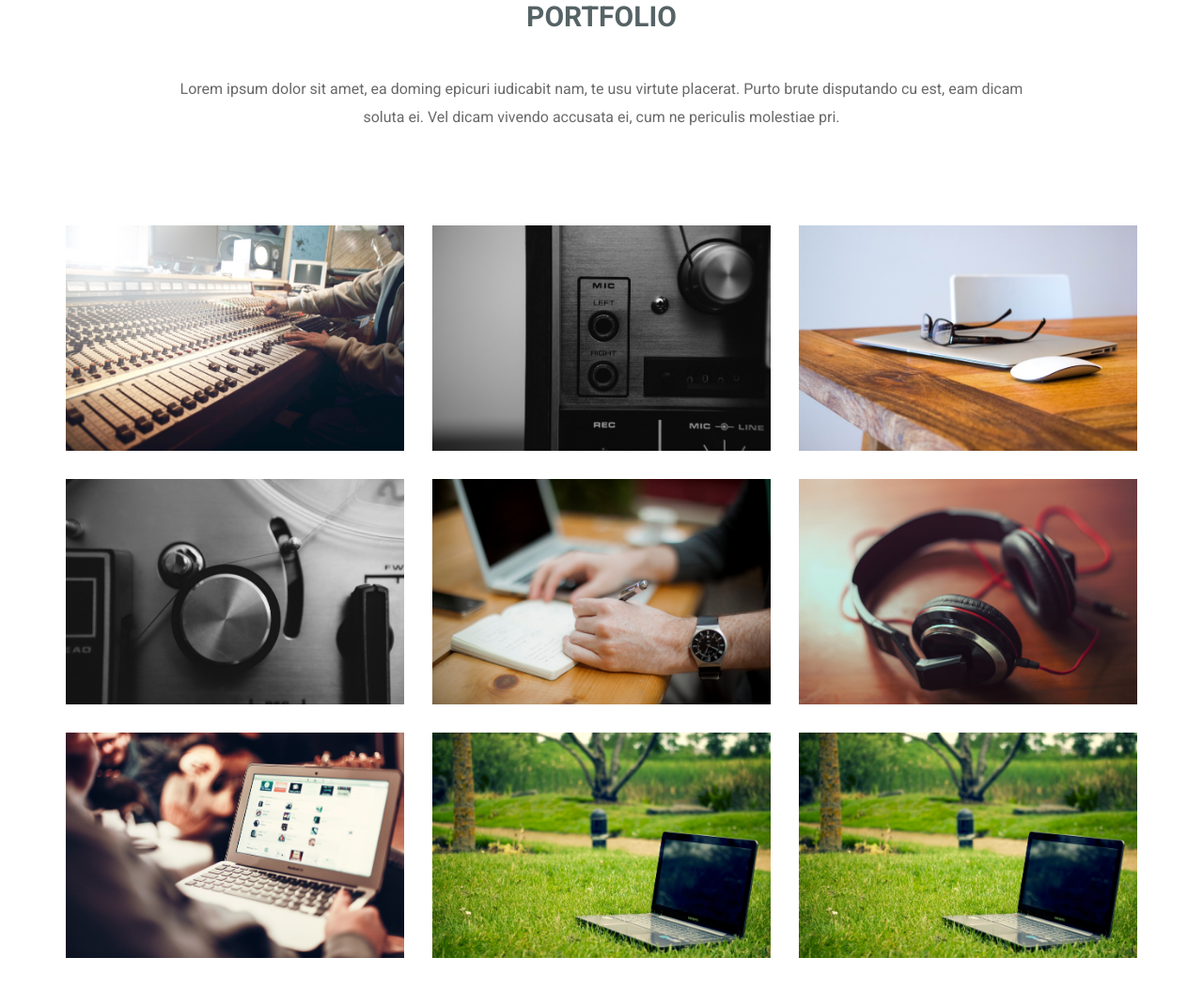
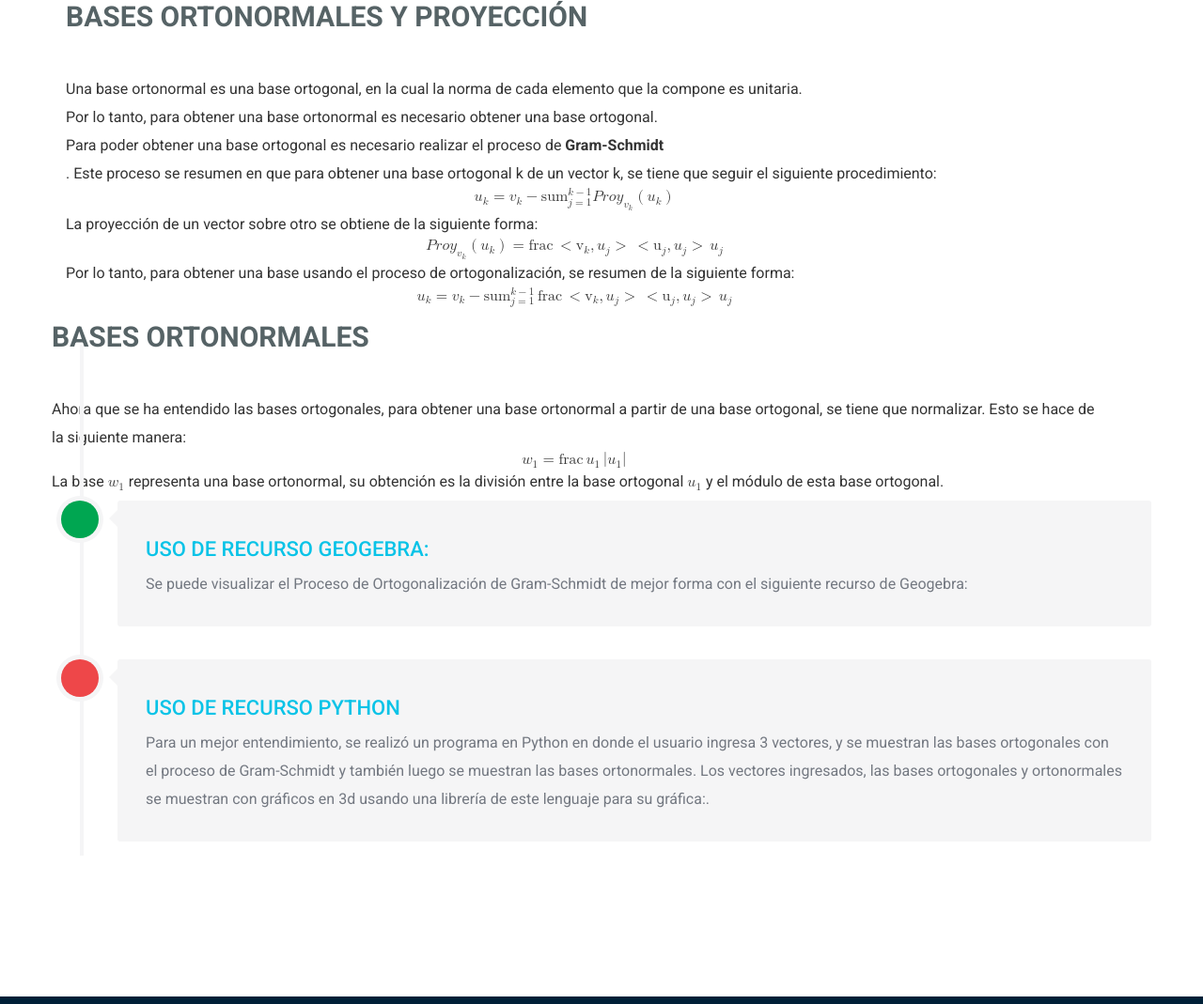
Before and after one commit to RodrigoJesusSantistebanPachari/MAT-APLICADA-COMP, a plain HTML site: page index.html in a window 1280 px wide. Shown: the part 6723-7792 px from the top of the page at 94% size. Drawn offline with nearby package versions, Linux system fonts and the light colour scheme.

Commit message:
Update index.html

```diff
--- a/index.html
+++ b/index.html
@@ -18,6 +18,9 @@
     <link rel="stylesheet" href="css/animate.css">
     <link rel="stylesheet" href="css/prettyPhoto.css">
     <link rel="stylesheet" href="css/style.css">
+    <script src = "mathscribe/jquery-1.4.3.js"></script>
+    <script src = "mathscribe/jqmath-etc-0.4.6.min.js" charset = "utf-8"></script>
+
 
     <!-- HTML5 shim and Respond.js for IE8 support of HTML5 elements and media queries -->
     <!-- WARNING: Respond.js doesn't work if you view the page via file:// -->
@@ -482,95 +485,90 @@
 	<!-- section portfolio start -->
 
 	<section id="section-portfolio" class="section-padding">
+
+
 <div class="container">
 <div class="row">
-				<div class="col-md-12 text-center wow fadeInUp">
-					<div class="section-heading">
-						<h2 class="heading-title">portfolio</h2>
-						<p>Lorem ipsum dolor sit amet, ea doming epicuri iudicabit nam, te usu virtute placerat. Purto brute disputando cu est, eam dicam soluta ei. Vel dicam vivendo accusata ei, cum ne periculis molestiae pri. </p>
+    <div class="col-md-12 wow fadeInLeft">
+
+                    <div class="resume-inner">
+                    <h2 class="heading-title">Bases ortonormales y proyección</h2>
+                        Una base ortonormal es una base ortogonal, en la cual la norma de cada elemento que la compone es unitaria. <br>
+                        Por lo tanto, para obtener una base ortonormal es necesario obtener una base ortogonal. <br>
+                        Para poder obtener una base ortogonal es necesario realizar el proceso de <b>Gram-Schmidt</b> <br>.
+
+                        Este proceso se resumen en que para obtener una base ortogonal k de un vector k, se tiene que seguir el siguiente procedimiento:
+
+                        <center>$$u_k = v_k - \sum_{j=1}^{k-1} Proy_{v_k}(u_k)
+                        $$</center>
+
+                        La proyección de un vector sobre otro se obtiene de la siguiente forma:
+
+                        <center> $$Proy_{v_k}(u_k) = \frac{<\v_k, u_j>}{<\u_j, u_j>} u_j$$</center>
+
+                        Por lo tanto, para obtener una base usando el proceso de ortogonalización, se resumen de la siguiente forma:
+
+                        <center>  $${u_k = v_k - \sum_{j=1}^{k-1}\frac{<\v_k, u_j>}{<\u_j, u_j>} u_j}$$</center>
+
+
                     </div>
                 </div>
 </div>
-
     <div class="row">
 
-				<div class="col-md-4 col-sm-4">
-					<div class="portfolio-box">
-						<img src="images/portfolio/portfolio_pic1.jpg" alt="" class="img-responsive">
-						<div class="image-overlay text-center">
-							<a href="images/portfolio/portfolio_pic1.jpg" data-rel="prettyPhoto"><i class="fa fa-arrows-alt"></i></a>
+        <div class="timeline-centered">
+
+
+
+        <div class="resume-inner">
+                    <h2 class="heading-title">Bases ortonormales</h2>
+
+                    Ahora que se ha entendido las bases ortogonales, para obtener una base ortonormal a partir de una base ortogonal, se tiene que normalizar. Esto se hace de la siguiente manera:
+
+                    <center>$$w_1 = \frac{u_1}{|u_1|}$$</center>
+
+                    La base $w_1$ representa una base ortonormal, su obtención es la división entre la base ortogonal $u_1$ y el módulo de esta base ortogonal.
+
+                    </div>
+
+        <article class="timeline-entry">
+
+            <div class="timeline-entry-inner">
+
+                <div class="timeline-icon bg-success">
+                    <i class="entypo-feather"></i>
+                </div>
+
+                <div class="timeline-label">
+                    <h3 class="resume-title">USO DE RECURSO GEOGEBRA:</h3>
+                    <p>Se puede visualizar el Proceso de Ortogonalización de Gram-Schmidt de mejor forma con el siguiente recurso de Geogebra:</p>
                 </div>
             </div>
-				</div> <!-- col-md-4 end -->
-				<div class="col-md-4 col-sm-4">
-					<div class="portfolio-box">
-						<img src="images/portfolio/portfolio_pic2.jpg" alt="" class="img-responsive">
-						<div class="image-overlay text-center">
-							<a href="images/portfolio/portfolio_pic2.jpg" data-rel="prettyPhoto"><i class="fa fa-arrows-alt"></i></a>
+
+        </article>
+
+        <article class="timeline-entry">
+
+            <div class="timeline-entry-inner">
+
+                <div class="timeline-icon bg-secondary">
+                    <i class="entypo-suitcase"></i>
+                </div>
+
+                <div class="timeline-label">
+                   <h3 class="resume-title">USO DE RECURSO PYTHON</h3>
+                     <p>Para un mejor entendimiento, se realizó un programa en Python en donde el usuario ingresa 3 vectores, y se muestran las bases ortogonales con el proceso de Gram-Schmidt y también luego se muestran las bases ortonormales. Los vectores ingresados, las bases ortogonales y ortonormales se muestran con gráficos en 3d usando una librería de este lenguaje para su gráfica:.</p>
                 </div>
             </div>
-				</div> <!-- col-md-4 end 3step-->
-				<div class="col-md-4 col-sm-4">
-					<div class="portfolio-box">
-						<img src="images/portfolio/portfolio_pic3.jpg" alt="" class="img-responsive">
-						<div class="image-overlay text-center">
-							<a href="images/portfolio/portfolio_pic3.jpg" data-rel="prettyPhoto"><i class="fa fa-arrows-alt"></i></a>
+
+        </article>
+
+
+
     </div>
 </div>
-				</div> <!-- col-md-4 end -->
-				<div class="clearfix"></div>
-				<div class="col-md-4 col-sm-4">
-					<div class="portfolio-box">
-						<img src="images/portfolio/portfolio_pic4.jpg" alt="" class="img-responsive">
-						<div class="image-overlay text-center">
-							<a href="images/portfolio/portfolio_pic4.jpg" data-rel="prettyPhoto"><i class="fa fa-arrows-alt"></i></a>
-						</div>
-					</div>
-				</div> <!-- col-md-4 end -->
-				<div class="col-md-4 col-sm-4">
-					<div class="portfolio-box">
-						<img src="images/portfolio/portfolio_pic5.jpg" alt="" class="img-responsive">
-						<div class="image-overlay text-center">
-							<a href="images/portfolioportfolio_pic5.jpg" data-rel="prettyPhoto"><i class="fa fa-arrows-alt"></i></a>
-						</div>
-					</div>
-				</div> <!-- col-md-4 end 6 step -->
 
-				<div class="col-md-4 col-sm-4">
-					<div class="portfolio-box">
-						<img src="images/portfolio/portfolio_pic6.jpg" alt="" class="img-responsive">
-						<div class="image-overlay text-center">
-							<a href="images/portfolio/portfolio_pic6.jpg" data-rel="prettyPhoto"><i class="fa fa-arrows-alt"></i></a>
-						</div>
-					</div>
-				</div> <!-- col-md-4 end -->
-				<div class="clearfix"></div>
-				<div class="col-md-4 col-sm-4">
-					<div class="portfolio-box">
-						<img src="images/portfolio/portfolio_pic7.jpg" alt="" class="img-responsive">
-						<div class="image-overlay text-center">
-							<a href="images/portfolio/portfolio_pic7.jpg" data-rel="prettyPhoto"><i class="fa fa-arrows-alt"></i></a>
-						</div>
-					</div>
-				</div> <!-- col-md-4 end -->
-				<div class="col-md-4 col-sm-4">
-					<div class="portfolio-box">
-						<img src="images/portfolio/portfolio_pic8.jpg" alt="" class="img-responsive">
-						<div class="image-overlay text-center">
-							<a href="images/portfolio/portfolio_pic8.jpg" data-rel="prettyPhoto"><i class="fa fa-arrows-alt"></i></a>
-						</div>
-					</div>
-				</div> <!-- col-md-4 end -->
-				<div class="col-md-4 col-sm-4">
-					<div class="portfolio-box">
-						<img src="images/portfolio/portfolio_pic9.jpg" alt="" class="img-responsive">
-						<div class="image-overlay text-center">
-							<a href="images/portfolio/portfolio_pic9.jpg" data-rel="prettyPhoto"><i class="fa fa-arrows-alt"></i></a>
-						</div>
-					</div>
-				</div> <!-- col-md-4 end -->
-			</div>
-		</div>
+
 	</section>
 	<!-- section portfolio endt -->
 
```
Lines whose indentation alone changed are shown as unchanged.
